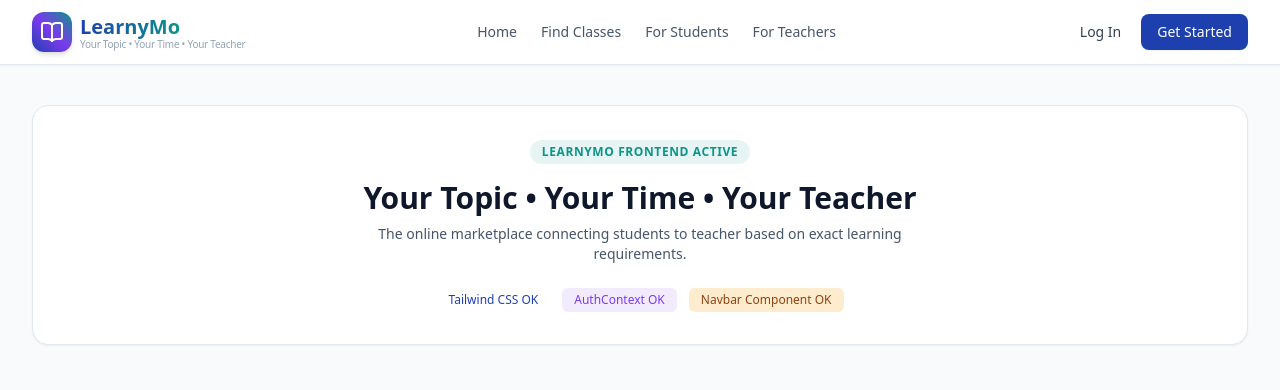
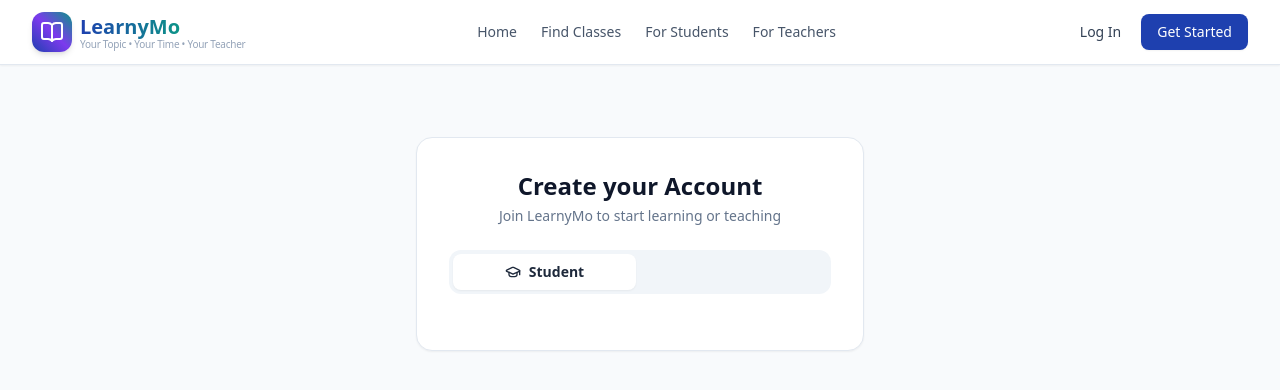
Before and after one commit to paulrajeevan/Uki-Final-Project, a React (Vite) app in the folder client/: page /register in a window 1280 px wide. Shown: the top 390 px of the page. Built offline with nearby package versions, Linux system fonts and the light colour scheme.

Commit message:
Register Route

```diff
--- a/client/src/App.jsx
+++ b/client/src/App.jsx
@@ -1,6 +1,7 @@
 import { BrowserRouter as Router, Routes, Route } from "react-router-dom";
 import { AuthProvider } from "./context/AuthContext";
 import Navbar from "./components/Navbar";
+import Register from "./pages/Register";
 
 function App(){
   return (
@@ -9,27 +10,19 @@ function App(){
         <div className="min-h-screen bg-slate-50 flex flex-col font-sans">
           <Navbar/>
           <main className="flex-1 max-w-7xl w-full mx-auto px-4 sm:px-6 lg:px-8 py-10">
-            <div className="bg-white rounded-2xl p-8 border border-slate-200 shadow-sm text-center">
-              <span className="inline-block bg-brand-teal/10 text-brand-teal font-semibold text-xs px-3 py-1 rounded-full uppercase tracking-wider mb-4">
-              LearnyMo frontend Active
-              </span>
-              <h1 className="text-3xl font-extrabold text-slate-900 mb-2">
-                Your Topic • Your Time • Your Teacher
-              </h1>
-              <p className="text-slate-600 max-w-xl mx-auto mb-6 text-sm">
-                The online marketplace connecting students to teacher based on exact learning requirements.
-              </p>
-              <div className="flex justify-center gap-3">
-                <span className="px-3 py-1 bg-brand/10 text-brand-blue rounded-md text-xs font-medium">
-                  Tailwind CSS OK
-                </span>
-                <span className="px-3 py-1 bg-brand-purple/10 text-brand-purple rounded-md text-xs font-medium">
-                  AuthContext OK
-                </span>
-                <span className="px-3 py-1 bg-brand-yellow/20 text-amber-800 rounded-md text-xs font-medium">
-                Navbar Component OK</span>
+            <Routes>
+            <Route path="/" element={
+              <div className="bg-white rounded-2xl p-8 border border-slate-200 shadow-sm text-center">
+                <h1 className="text-3xl font-extrabold text-slate-900">
+                  Your Topic • Your Time • Your Teacher
+                </h1>
+                <p className="text-slate-600 max-w-xl mx-auto mb-6 text-sm">
+                  The online marketplace connecting students to teachers based on exact learning requirements.
+                </p>
               </div>
-            </div>
+            } />
+            <Route path="/register" element={<Register/>}/>
+            </Routes>
           </main>
         </div>
       </AuthProvider>
--- /dev/null
+++ b/client/src/pages/Register.jsx
@@ -0,0 +1,75 @@
+import { useState } from "react";
+import {Link, useNavigate} from "react-router-dom"
+import { useAuth } from "../context/AuthContext";
+import { GraduationCap,Briefcase,Mail,Lock,User,Phone,BookOpen,AlertCircle } from "lucide-react";
+
+const Register = () => {
+    const [role, setRole] = useState('student')
+    const [formData, setFormData] = useState({
+        name:'',
+        email: '',
+        password: '',
+        phone: '',
+        grade: '',
+        school: '',
+        hourlyRate: '',
+        subjects: ''
+    })
+
+    const [error, setError] = useState('')
+    const [loading, setLoading] = useState(false)
+
+    const {register} = useAuth()
+    const navigate = useNavigate()
+
+    const handleChange = (e) => {
+        setFormData({...formData,[e.target.name]:e.target.value})
+    }
+
+    const handleSubmit = async (e) => {
+        e.preventDefault()
+        setError('')
+        setLoading(true)
+
+        try{
+            const submissionData = {
+                ...formData,
+                role,
+                subject: role === 'teacher' && formData.subjects ? formData.subjects.split(',').map((s) => s.trim()) : []
+            }
+
+            await register(submissionData)
+            navigate('/')
+        }catch(err){
+            setError(err.response?.data?.message || 'Registration failed. Please check your inputs.')
+        }finally{
+            setLoading(false)
+        }
+    }
+
+    return(
+        <div className="max-w-md mx-auto my-8 bg-white border border-slate-200 rounded-2xl shadow-sm p-6 sm:p-8">
+            <div className="text-center mb-6">
+                <h2 className="text-2xl font-bold text-slate-900">Create your Account</h2>
+                <p className="text-sm text-slate-500 mt-1">Join LearnyMo to start learning or teaching</p>
+            </div>
+
+            {error && (
+                <div className="mb-4 p-3 rounded-lg bg-rose-50 border border-rose text-rose-700 text-sm flex items-center gap-2">
+                    <AlertCircle className="w-4 h-4 shrink-0"/>
+                    <span>{error}</span>
+                </div>
+            )}
+
+            <div className="grid grid-cols-2 gap-2 p-1 bg-slate-100 rounded-xl mb-6">
+                <button type="button" onClick={() => setRole('student')} className={`flex items-center justify-center gap-2 py-2 text-sm font-semibold rounded-lg transition-all ${role === 'student' ? 'bg-white text0brand-blue shadow-sm' : 'text-slate-600 hover:text-slate-900'}`}>
+                    <GraduationCap className="w-4 h-4"/>
+                    Student
+                </button>
+
+            </div>
+        </div>
+    )
+}
+
+export default Register
```
